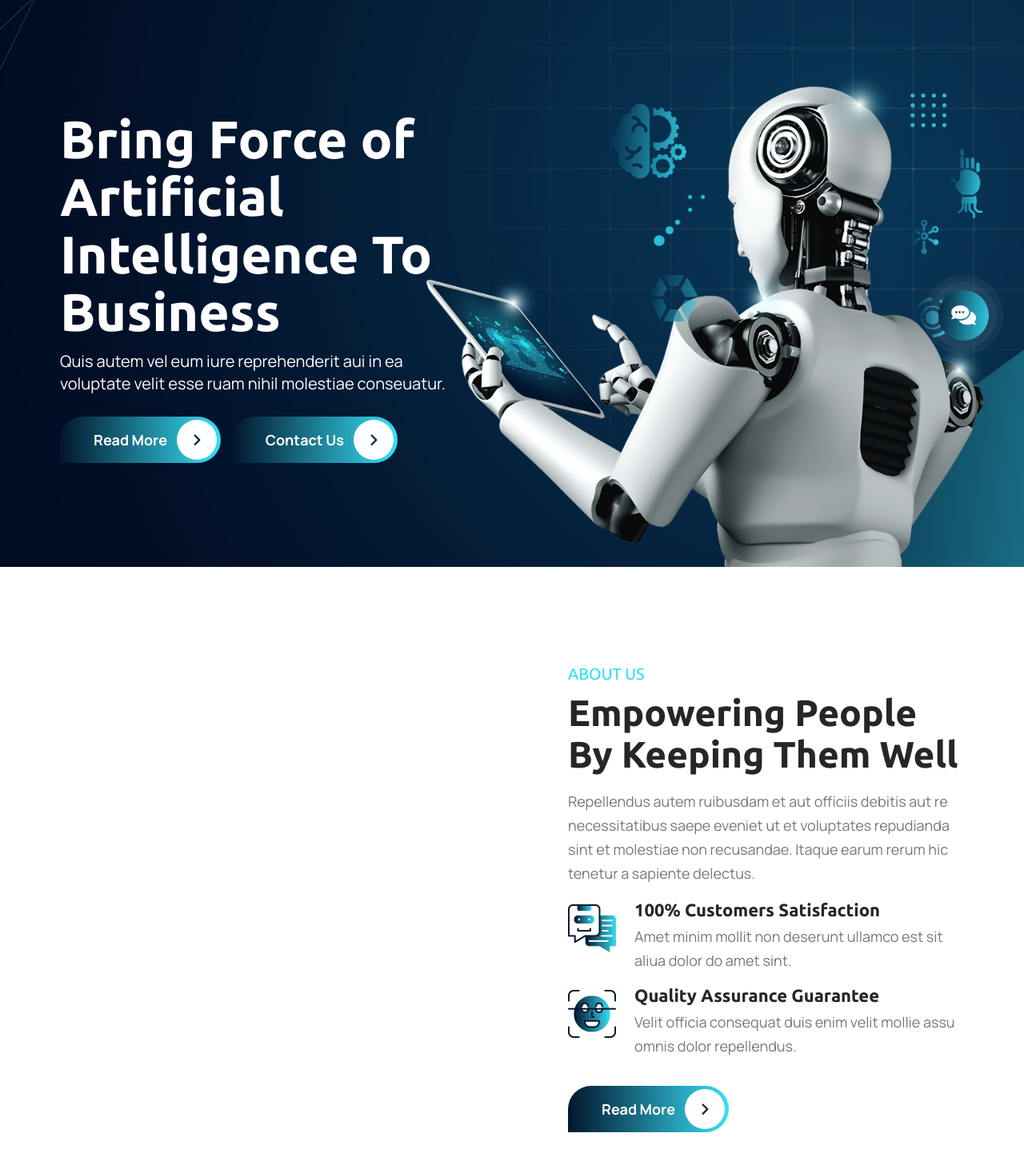
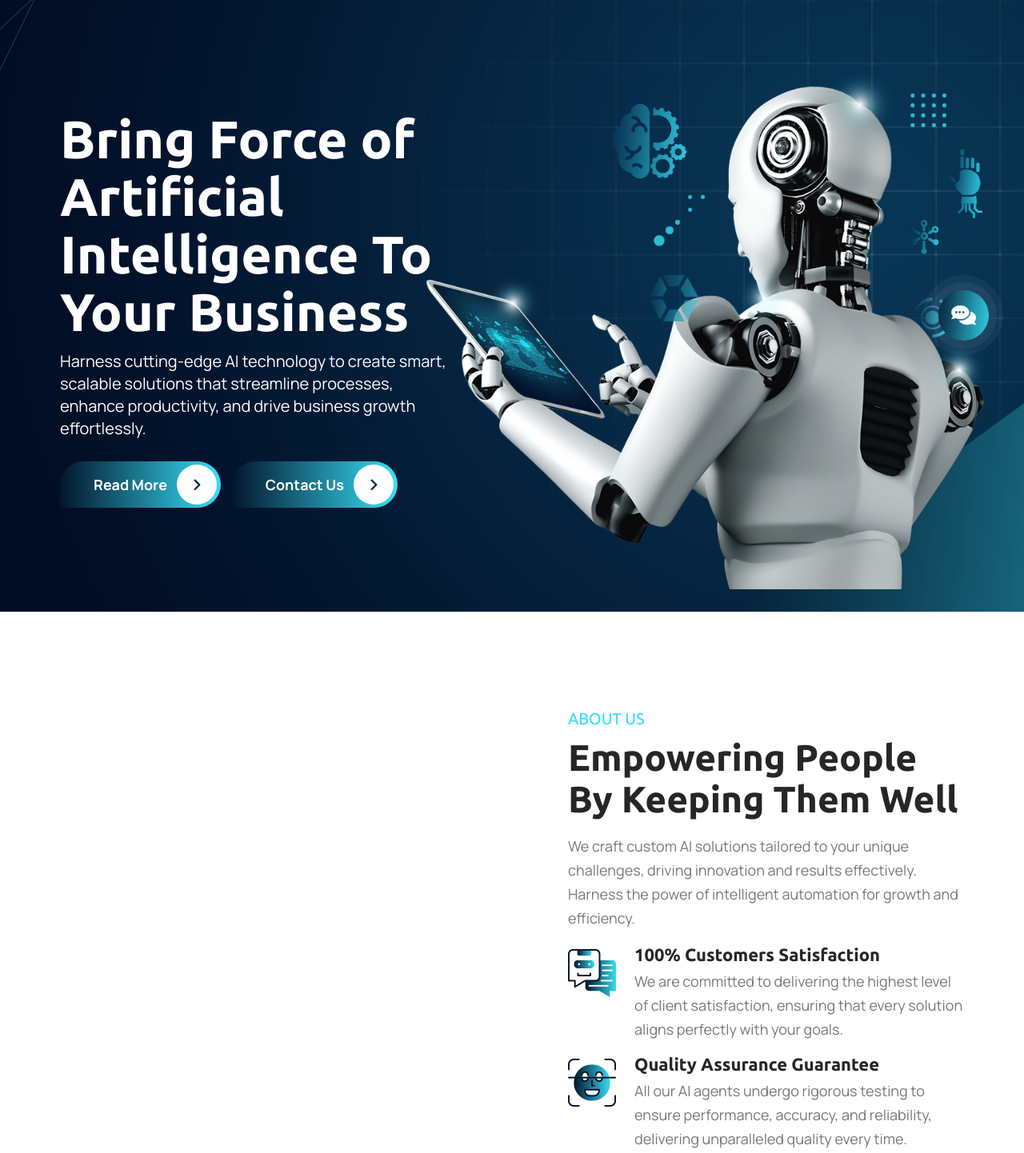
Before and after one commit to kryptomindzz/agenticmindz, a plain HTML site: page index.html in a window 1280 px wide. Shown: the part 280-1722 px from the top of the page at 80% size. Drawn offline with nearby package versions, Linux system fonts and the light colour scheme.

Commit message:
few changes

```diff
--- a/index.html
+++ b/index.html
@@ -95,8 +95,8 @@
         <div class="row">
             <div class="col-lg-7 col-md-12 col-sm-12 col-12">
                 <div class="banner_content">
-                    <h1 class="text-white">Bring Force of Artificial Intelligence To Business</h1>
-                    <p class="text-white">Quis autem vel eum iure reprehenderit aui in ea voluptate velit esse ruam nihil molestiae conseuatur.</p>
+                    <h1 class="text-white">Bring Force of Artificial Intelligence To Your Business</h1>
+                    <p class="text-white">Harness cutting-edge AI technology to create smart, scalable solutions that streamline processes, enhance productivity, and drive business growth effortlessly.</p>
                     <div class="banner-button">
                         <a class="button1 lets_talk text-decoration-none" href="./about.html">Read More<i class="circle fa-regular fa-angle-right"></i></a>
                         <a class="lets_talk text-decoration-none" href="./contact.html">Contact Us<i class="circle fa-regular fa-angle-right"></i></a>
@@ -135,7 +135,7 @@
                 <div class="about_content" data-aos="fade-right">
                     <h5>About us</h5>
                     <h2>Empowering People By Keeping Them Well</h2>
-                    <p class="text-size-18">Repellendus autem ruibusdam et aut officiis debitis aut re necessitatibus saepe eveniet ut et voluptates repudianda sint et molestiae non recusandae. Itaque earum rerum hic tenetur a sapiente delectus.</p>
+                    <p class="text-size-18">We craft custom AI solutions tailored to your unique challenges, driving innovation and results effectively. Harness the power of intelligent automation for growth and efficiency.</p>
                     <div class="about-lowercontent">
                         <div class="image">
                             <figure class="mb-0 icon">
@@ -144,7 +144,8 @@
                         </div>
                         <div class="content">
                             <h4>100% Customers Satisfaction</h4>
-                            <p class="text-size-18">Amet minim mollit non deserunt ullamco est sit aliua dolor do amet sint.</p>
+                            <p class="text-size-18">We are committed to delivering the highest level of client satisfaction, ensuring that every solution aligns perfectly with your goals.
+                            </p>
                         </div>
                         <div class="image">
                             <figure class="mb-0 icon">
@@ -153,7 +154,7 @@
                         </div>
                         <div class="content">
                             <h4>Quality Assurance Guarantee</h4>
-                            <p class="text-size-18 text">Velit officia consequat duis enim velit mollie assu omnis dolor repellendus.</p>
+                            <p class="text-size-18 text">All our AI agents undergo rigorous testing to ensure performance, accuracy, and reliability, delivering unparalleled quality every time.</p>
                         </div>
                     </div>
                     <a class="read_more text-decoration-none" href="./about.html">Read More<i class="circle fa-regular fa-angle-right"></i></a>
```
